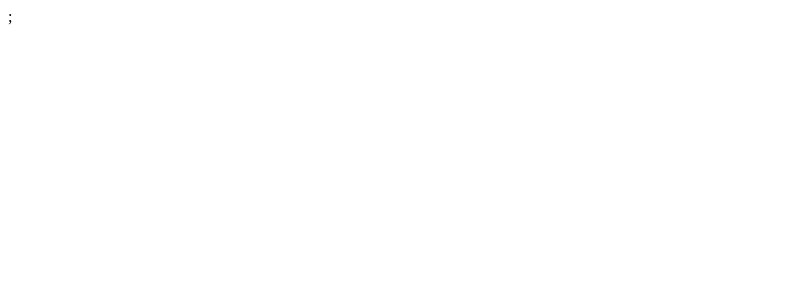
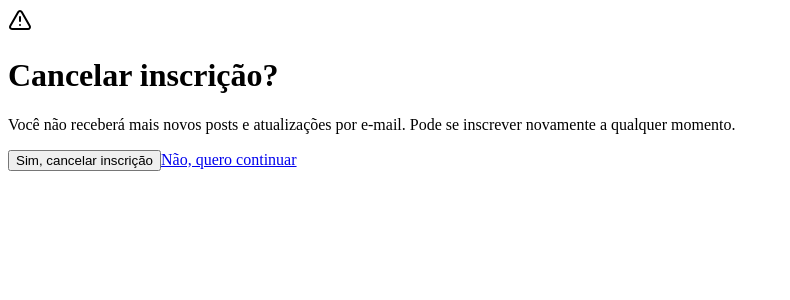
Before and after one commit to romulodm/romulodm.dev, a Next.js app in the folder portfolio/: page /1/newsletter/unsubscribe/1 in a window 1280 px wide. Before the commit this address had no page. Shown: the top 300 px of the page, without its empty margins (0-790 px from the left). Built offline with nearby package versions, Linux system fonts and the light colour scheme.

Commit message:
feat(newsletter): add Newsletter unsubscribe client and page components

```diff
--- /dev/null
+++ b/portfolio/app/[locale]/newsletter/unsubscribe/[token]/NewsletterUnsubscribeClient.tsx
@@ -0,0 +1,159 @@
+'use client';
+
+import { useState } from "react";
+import Link from "next/link";
+import { CheckCircle2, XCircle, Loader2, ArrowRight, AlertTriangle } from "lucide-react";
+
+type State = "confirm" | "loading" | "success" | "error";
+
+export default function NewsletterUnsubscribeClient({ token }: { token: string }) {
+  const [state, setState] = useState<State>("confirm");
+  const [message, setMessage] = useState("");
+
+  const handleUnsubscribe = async () => {
+    setState("loading");
+
+    try {
+      const res = await fetch(`/api/newsletter/unsubscribe/${token}`, {
+        method: "POST",
+      });
+      const data = await res.json();
+
+      if (res.ok) {
+        setState("success");
+        setMessage(data.message ?? "Inscrição cancelada com sucesso.");
+      } else {
+        setState("error");
+        setMessage(data.error ?? "Erro ao cancelar inscrição.");
+      }
+    } catch {
+      setState("error");
+      setMessage("Erro de conexão. Tente novamente.");
+    }
+  };
+
+  return (
+    <div className="min-h-screen bg-background flex items-center justify-center p-4">
+      <div className="w-full max-w-md">
+        <div className="bg-card border border-border rounded-2xl shadow-lg overflow-hidden">
+          {/* Top bar */}
+          <div
+            className={`h-1.5 w-full ${
+              state === "confirm" || state === "loading"
+                ? "bg-gradient-to-r from-amber-400 to-orange-500"
+                : state === "success"
+                ? "bg-gradient-to-r from-green-400 to-emerald-500"
+                : "bg-gradient-to-r from-red-400 to-rose-500"
+            }`}
+          />
+
+          <div className="p-8 text-center">
+            {/* Icon */}
+            <div className="flex justify-center mb-6">
+              {(state === "confirm") && (
+                <div className="w-20 h-20 rounded-full bg-amber-100 dark:bg-amber-950/40 flex items-center justify-center">
+                  <AlertTriangle className="w-10 h-10 text-amber-500" />
+                </div>
+              )}
+              {state === "loading" && (
+                <div className="w-20 h-20 rounded-full bg-muted flex items-center justify-center">
+                  <Loader2 className="w-9 h-9 text-muted-foreground animate-spin" />
+                </div>
+              )}
+              {state === "success" && (
+                <div className="w-20 h-20 rounded-full bg-green-100 dark:bg-green-950/40 flex items-center justify-center">
+                  <CheckCircle2 className="w-10 h-10 text-green-500" />
+                </div>
+              )}
+              {state === "error" && (
+                <div className="w-20 h-20 rounded-full bg-red-100 dark:bg-red-950/40 flex items-center justify-center">
+                  <XCircle className="w-10 h-10 text-destructive" />
+                </div>
+              )}
+            </div>
+
+            {/* Heading */}
+            <h1 className="text-2xl font-bold text-foreground mb-2">
+              {state === "confirm" && "Cancelar inscrição?"}
+              {state === "loading" && "Processando…"}
+              {state === "success" && "Inscrição cancelada"}
+              {state === "error" && "Ops! Algo deu errado"}
+            </h1>
+
+            {/* Subtext */}
+            {state === "confirm" && (
+              <p className="text-muted-foreground text-sm mb-6">
+                Você não receberá mais novos posts e atualizações por e-mail.
+                Pode se inscrever novamente a qualquer momento.
+              </p>
+            )}
+            {(state === "success" || state === "error") && (
+              <p className="text-muted-foreground text-sm mb-6">{message}</p>
+            )}
+
+            {/* Confirm buttons */}
+            {state === "confirm" && (
+              <div className="flex flex-col gap-3">
+                <button
+                  onClick={handleUnsubscribe}
+                  className="w-full px-6 py-3 bg-destructive text-destructive-foreground
+                             rounded-xl font-semibold text-sm
+                             hover:opacity-90 transition-opacity"
+                >
+                  Sim, cancelar inscrição
+                </button>
+                <Link
+                  href="/"
+                  className="w-full px-6 py-3 bg-secondary text-secondary-foreground
+                             rounded-xl font-semibold text-sm text-center
+                             hover:opacity-90 transition-opacity"
+                >
+                  Não, quero continuar
+                </Link>
+              </div>
+            )}
+
+            {/* Success CTA */}
+            {state === "success" && (
+              <>
+                <div className="mb-6 p-4 bg-muted rounded-xl text-left">
+                  <p className="text-sm text-muted-foreground text-center">
+                    Sentiremos sua falta! 😢
+                    <br />
+                    <span className="text-xs">
+                      Você pode se inscrever novamente a qualquer momento.
+                    </span>
+                  </p>
+                </div>
+                <Link
+                  href="/"
+                  className="inline-flex items-center gap-2 w-full justify-center
+                             px-6 py-3 bg-primary text-primary-foreground
+                             rounded-xl font-semibold text-sm
+                             hover:opacity-90 transition-opacity"
+                >
+                  Ir para o início
+                  <ArrowRight className="w-4 h-4" />
+                </Link>
+              </>
+            )}
+
+            {/* Error CTA */}
+            {state === "error" && (
+              <Link
+                href="/"
+                className="inline-flex items-center gap-2 w-full justify-center
+                           px-6 py-3 bg-primary text-primary-foreground
+                           rounded-xl font-semibold text-sm
+                           hover:opacity-90 transition-opacity"
+              >
+                Ir para o início
+                <ArrowRight className="w-4 h-4" />
+              </Link>
+            )}
+          </div>
+        </div>
+      </div>
+    </div>
+  );
+}
--- /dev/null
+++ b/portfolio/app/[locale]/newsletter/unsubscribe/[token]/page.tsx
@@ -0,0 +1,16 @@
+// src/app/newsletter/unsubscribe/[token]/page.tsx
+import { Metadata } from "next";
+import NewsletterUnsubscribeClient from "./NewsletterUnsubscribeClient";
+
+export const metadata: Metadata = {
+  title: "Cancelar inscrição",
+  robots: "noindex",
+};
+
+export default function NewsletterUnsubscribePage({
+  params,
+}: {
+  params: { token: string };
+}) {
+  return <NewsletterUnsubscribeClient token={params.token} />;
+}
```
